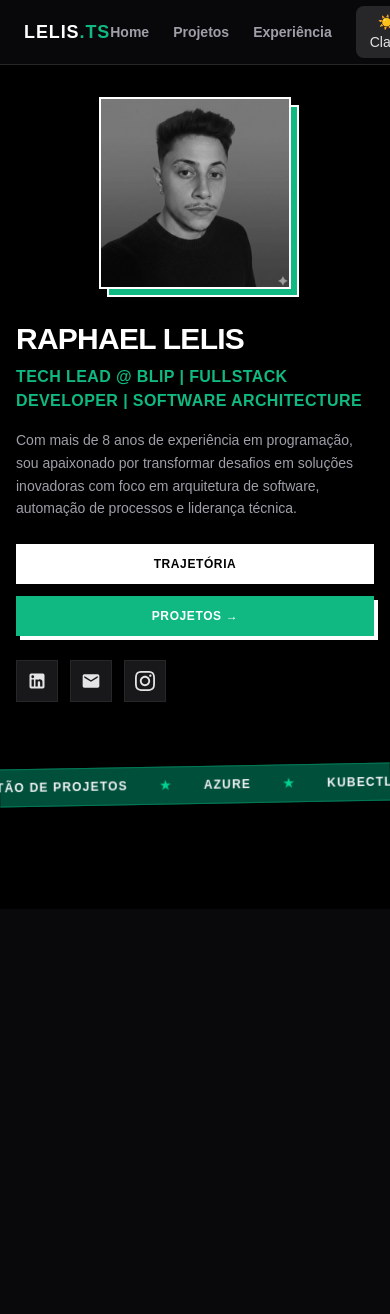
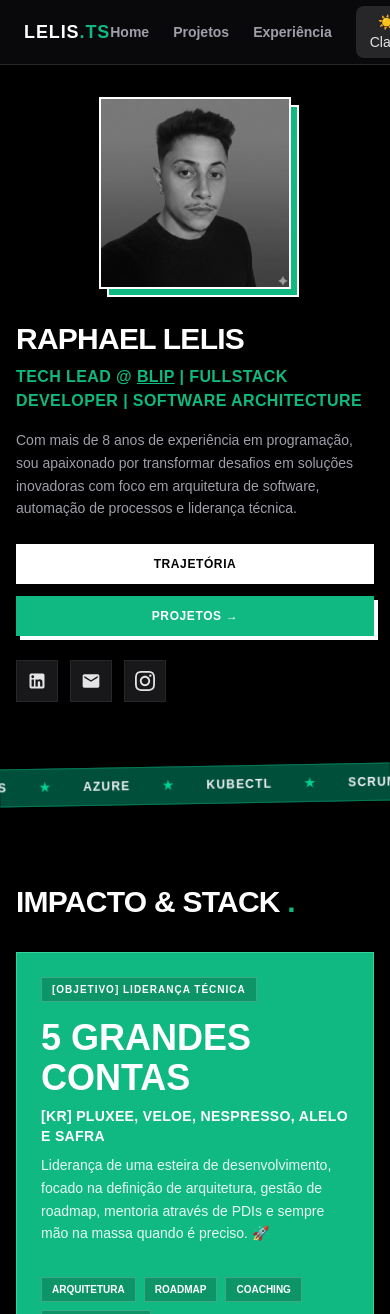
Before and after one commit to faelesco/portfolio-lelis, a Next.js app: page / in a window 390 px wide. Shown: the top 1314 px of the page. Before the commit the page ends 909 px from the top, so only its background shows below. Built offline with nearby package versions, Linux system fonts and the light colour scheme.

Commit message:
add bento grid more okrs

```diff
--- /dev/null
+++ b/app/components/BentoGrid.tsx
@@ -0,0 +1,75 @@
+// app/components/BentoGrid.tsx
+import { PORTFOLIO_DATA } from "./constants/portfolio";
+
+export function BentoGrid() {
+  return (
+    <section className="py-12 px-4 sm:px-6 max-w-5xl mx-auto">
+      <h2 className="text-3xl md:text-5xl font-black mb-8 text-zinc-900 dark:text-white uppercase tracking-tight">
+        Impacto & Stack <span className="text-accent">.</span>
+      </h2>
+
+      <div className="grid grid-cols-1 md:grid-cols-12 gap-4">
+        {PORTFOLIO_DATA.impactMetrics.map((metric) => (
+          <div
+            key={metric.id}
+            className={`${metric.colSpan} p-6 sm:p-8 transition-all flex flex-col justify-between ${
+              metric.isHighlight
+                ? "bg-accent border border-accent-hover"
+                : "bg-zinc-50 dark:bg-zinc-950 border border-zinc-200 dark:border-zinc-800 hover:border-accent"
+            }`}
+          >
+            <div className="mb-8">
+              <div className="flex items-center justify-between mb-4">
+                <span
+                  className={`text-[10px] font-bold uppercase tracking-widest px-2.5 py-1 ${
+                    metric.isHighlight
+                      ? "bg-black/20 text-white border border-white/20"
+                      : "bg-zinc-200 dark:bg-zinc-900 text-zinc-600 dark:text-zinc-400 border border-zinc-300 dark:border-zinc-800"
+                  }`}
+                >
+                  {metric.objective}
+                </span>
+              </div>
+              <h3
+                className={`text-4xl font-black uppercase mb-2 ${
+                  metric.isHighlight ? "text-white" : "text-accent"
+                }`}
+              >
+                {metric.title}
+              </h3>
+              <p
+                className={`text-sm font-bold uppercase tracking-wide mb-2 ${
+                  metric.isHighlight ? "text-white" : "text-zinc-900 dark:text-white"
+                }`}
+              >
+                {metric.keyResult}
+              </p>
+              <p
+                className={`text-sm font-normal leading-relaxed ${
+                  metric.isHighlight ? "text-white/90" : "text-zinc-600 dark:text-zinc-400"
+                }`}
+              >
+                {metric.description}
+              </p>
+            </div>
+
+            <div className="flex flex-wrap gap-2">
+              {metric.technologies.map((tech) => (
+                <span
+                  key={tech}
+                  className={`px-2.5 py-1 text-[10px] font-bold uppercase ${
+                    metric.isHighlight
+                      ? "bg-black/20 text-white border border-white/20"
+                      : "bg-zinc-200 dark:bg-zinc-900 text-zinc-700 dark:text-zinc-300 border border-zinc-300 dark:border-zinc-800"
+                  }`}
+                >
+                  {tech}
+                </span>
+              ))}
+            </div>
+          </div>
+        ))}
+      </div>
+    </section>
+  );
+}
--- a/app/components/Header.tsx
+++ b/app/components/Header.tsx
@@ -26,7 +26,7 @@ export function Header() {
   };
 
   return (
-    <header className="sticky top-0 z-50 backdrop-blur-md bg-white/70 dark:bg-zinc-950/70 border-b border-zinc-200 dark:border-zinc-800 transition-colors">
+    <header className="sticky top-0 z-50 bg-white dark:bg-zinc-950 border-b border-zinc-200 dark:border-zinc-800 transition-colors">
       <div className="max-w-5xl mx-auto px-6 h-16 flex items-center justify-between">
         <Link href="/" className="font-bold text-lg text-zinc-900 dark:text-white uppercase tracking-wider">
           Lelis<span className="text-accent">.ts</span>
--- a/app/components/Hero.tsx
+++ b/app/components/Hero.tsx
@@ -1,3 +1,6 @@
+'use client';
+
+import { useState } from "react";
 import Image from "next/image";
 import Link from "next/link";
 
@@ -9,8 +12,23 @@ interface HeroProps {
 }
 
 export function Hero({ name, title, bio, availableForTheMarket = false }: HeroProps) {
+  const [showToast, setShowToast] = useState(false);
+
+  const handleCopyEmail = async () => {
+    try {
+      await navigator.clipboard.writeText("raphalelis@outlook.com");
+      setShowToast(true);
+
+      setTimeout(() => {
+        setShowToast(false);
+      }, 3000);
+    } catch (err) {
+      console.error("Falha ao copiar o e-mail: ", err);
+    }
+  };
+
   return (
-    <section className="py-8 sm:py-12 md:py-20 px-4 sm:px-6 max-w-5xl mx-auto">
+    <section className="py-8 sm:py-12 md:py-20 px-4 sm:px-6 max-w-5xl mx-auto relative">
       <div className="grid grid-cols-1 md:grid-cols-12 gap-8 md:gap-10 items-center">
         {/* Lado Esquerdo: Informações */}
         <div className="md:col-span-7 flex flex-col items-start order-2 md:order-1 text-left">
@@ -62,17 +80,15 @@ export function Hero({ name, title, bio, availableForTheMarket = false }: HeroPr
                 <path d="M19 3a2 2 0 0 1 2 2v14a2 2 0 0 1-2 2H5a2 2 0 0 1-2-2V5a2 2 0 0 1 2-2h14m-.5 15.5v-5.3a3.26 3.26 0 0 0-3.26-3.26c-.85 0-1.84.52-2.28 1.3v-1.11h-2.79v8.37h2.79v-4.93c0-.77.62-1.4 1.39-1.4a1.4 1.4 0 0 1 1.4 1.4v4.93h2.75M6.88 8.56a1.68 1.68 0 0 0 1.68-1.68c0-.93-.75-1.69-1.68-1.69a1.69 1.69 0 0 0-1.69 1.69c0 .93.76 1.68 1.69 1.68m1.39 9.94v-8.37H5.5v8.37h2.77z" />
               </svg>
             </a>
-            <a
-              href="mailto:raphalelis@outlook.com"
-              target="_blank"
-              rel="noopener noreferrer"
-              aria-label="E-mail"
-              className="p-2.5 bg-zinc-100 dark:bg-zinc-900 border border-zinc-300 dark:border-zinc-800 text-zinc-800 dark:text-zinc-200 hover:border-accent hover:text-accent dark:hover:border-accent dark:hover:text-accent transition-all"
+            <button
+              onClick={handleCopyEmail}
+              aria-label="Copiar E-mail"
+              className="p-2.5 bg-zinc-100 dark:bg-zinc-900 border border-zinc-300 dark:border-zinc-800 text-zinc-800 dark:text-zinc-200 hover:border-accent hover:text-accent dark:hover:border-accent dark:hover:text-accent transition-all cursor-pointer"
             >
               <svg className="w-5 h-5 fill-current" viewBox="0 0 24 24">
                 <path d="M20 4H4c-1.1 0-1.99.9-1.99 2L2 18c0 1.1.9 2 2 2h16c1.1 0 2-.9 2-2V6c0-1.1-.9-2-2-2zm0 4l-8 5-8-5V6l8 5 8-5v2z" />
               </svg>
-            </a>
+            </button>
             <a
               href="https://instagram.com/faelesco"
               target="_blank"
@@ -85,7 +101,6 @@ export function Hero({ name, title, bio, availableForTheMarket = false }: HeroPr
               </svg>
             </a>
           </div>
-
         </div>
 
         {/* Lado Direito: Foto Responsiva */}
@@ -106,6 +121,16 @@ export function Hero({ name, title, bio, availableForTheMarket = false }: HeroPr
           </div>
         </div>
       </div>
+
+      {/* Toast Notification (Flutuante no canto inferior direito) */}
+      <div
+        className={`fixed bottom-6 right-6 z-50 flex items-center gap-2 px-4 py-3 font-bold text-xs sm:text-sm uppercase tracking-wide transition-all duration-300 transform
+        bg-accent text-white border-2 border-zinc-900 dark:border-white shadow-[4px_4px_0px_0px_rgba(0,0,0,1)] dark:shadow-[4px_4px_0px_0px_rgba(255,255,255,1)]
+        ${showToast ? "translate-y-0 opacity-100" : "translate-y-10 opacity-0 pointer-events-none"}`}
+      >
+        <span>✅</span>
+        MANDA BALA NO E-mail!
+      </div>
     </section>
   );
 }
--- a/app/components/Ticker.tsx
+++ b/app/components/Ticker.tsx
@@ -1,5 +1,5 @@
 export function Ticker() {
-  const itens = ["NEXT.JS", "TYPESCRIPT", "JAVASCRIPT", "C#", "DOTNET", "LIDERANÇA", "GESTÃO DE PROJETOS", "AZURE", "KUBECTL", "SCRUM", "KANBAN"];
+  const itens = ["NEXT.JS", "TYPESCRIPT", "JAVASCRIPT", "C#", "DOTNET", "LIDERANÇA", "GESTÃO DE PROJETOS", "AZURE", "KUBECTL", "SCRUM", "KANBAN", "BLIP"];
 
   return (
     <div className="w-full overflow-hidden bg-emerald-900 py-2.5 font-black text-zinc-100 uppercase tracking-widest text-xs select-none -rotate-1 my-8 border-y border-emerald-700">
--- a/app/components/constants/portfolio.ts
+++ b/app/components/constants/portfolio.tsx
@@ -1,11 +1,25 @@
 import { Project } from "../../types/project";
 import { Experience } from "../../types/experience";
 import { Education } from "../../types/education";
+import { ImpactMetric } from "../../types/impact";
 
 export const PORTFOLIO_DATA = {
   personal: {
     name: "Raphael Lelis",
-    title: "Tech Lead @ Blip | FullStack Developer | Software Architecture",
+    title: (
+      <>
+        Tech Lead @{" "}
+        <a
+          href="https://blip.ai"
+          target="_blank"
+          rel="noopener noreferrer"
+          className="underline hover:text-accent transition-colors"
+        >
+          Blip
+        </a>{" "}
+        | FullStack Developer | Software Architecture
+      </>
+    ),
     bio: "Com mais de 8 anos de experiência em programação, sou apaixonado por transformar desafios em soluções inovadoras com foco em arquitetura de software, automação de processos e liderança técnica.",
     availableForTheMarket: false,
   },
@@ -96,4 +110,58 @@ export const PORTFOLIO_DATA = {
       technologies: ["API REST", "JAVASCRIPT", "LÓGICA DE PROGRAMAÇÃO"]
     }
   ] as Education[],
+  impactMetrics: [
+    {
+      id: "1",
+      objective: "[Objetivo] Liderança Técnica",
+      title: "5 Grandes Contas",
+      keyResult: "[KR] Pluxee, Veloe, Nespresso, Alelo e Safra",
+      description: "Liderança de uma esteira de desenvolvimento, focado na definição de arquitetura, gestão de roadmap, mentoria através de PDIs e sempre mão na massa quando é preciso. 🚀",
+      technologies: ["Arquitetura", "Roadmap", "Coaching", "Scrum / Kanban"],
+      colSpan: "md:col-span-7",
+      isHighlight: true,
+    },
+    {
+      id: "2",
+      objective: "[Objetivo] Engenharia Core",
+      title: "+8 Anos",
+      keyResult: "[KR] Experiência em Desenvolvimento",
+      description: "Construção de soluções escaláveis, criação e manutenção de pipelines de CI/CD, desenvolvimento de APIs REST, ampla expêriencia com a plataforma Blip.",
+      technologies: ["C#", ".NET", "APIs REST", "CI/CD", "Azure", "SQL", "React", "Javascript", "Kubectl"],
+      colSpan: "md:col-span-5",
+      isHighlight: false,
+    },
+    {
+      id: "3",
+      objective: "[Objetivo] Escala LATAM",
+      title: "6 Países",
+      keyResult: "[KR] Atendidos Simultaneamente",
+      description: "Desenho e construção de fluxos conversacionais para a conta GM Chevrolet cobrindo Brasil, Argentina, Colômbia, Equador, Chile e Peru.",
+      technologies: ["Plataforma Blip", "Chatbots", "JavaScript", "Integrações"],
+      colSpan: "md:col-span-5",
+      isHighlight: false,
+    },
+    {
+      id: "4",
+      objective: "[Objetivo] Cultura & Crescimento",
+      title: "+5 Anos",
+      keyResult: (
+        <>
+          [KR] De Estagiário a Tech Lead na{" "}
+          <a
+            href="https://blip.ai"
+            target="_blank"
+            rel="noopener noreferrer"
+            className="underline hover:text-accent transition-colors"
+          >
+            Blip
+          </a>
+        </>
+      ),
+      description: "Atuação contínua desenvolvendo soluções para grandes marcas como Stellantis e Mercado Pago, progredindo da construção de interfaces até a liderança técnica do hub.",
+      technologies: ["Evolução Contínua", "Liderança", "Tomada de Decisão"],
+      colSpan: "md:col-span-7",
+      isHighlight: false,
+    }
+  ] as ImpactMetric[],
 };
--- a/app/page.tsx
+++ b/app/page.tsx
@@ -2,6 +2,7 @@ import { Header } from "./components/Header";
 import { Hero } from "./components/Hero";
 import { Ticker } from "./components/Ticker";
 import { PORTFOLIO_DATA } from "./components/constants/portfolio";
+import { BentoGrid } from "./components/BentoGrid";
 import Link from "next/link";
 
 export default function Home() {
@@ -11,6 +12,7 @@ export default function Home() {
         <main>
           <Hero {...PORTFOLIO_DATA.personal} />
           <Ticker />
+          <BentoGrid />
         </main>
       </div>
     </div>
--- /dev/null
+++ b/app/types/impact.ts
@@ -0,0 +1,12 @@
+import { ReactNode } from "react";
+
+export interface ImpactMetric {
+  id: string;
+  objective: string;
+  title: string;
+  keyResult: string | ReactNode;
+  description: string;
+  technologies: string[];
+  colSpan: string;
+  isHighlight?: boolean;
+}
```
